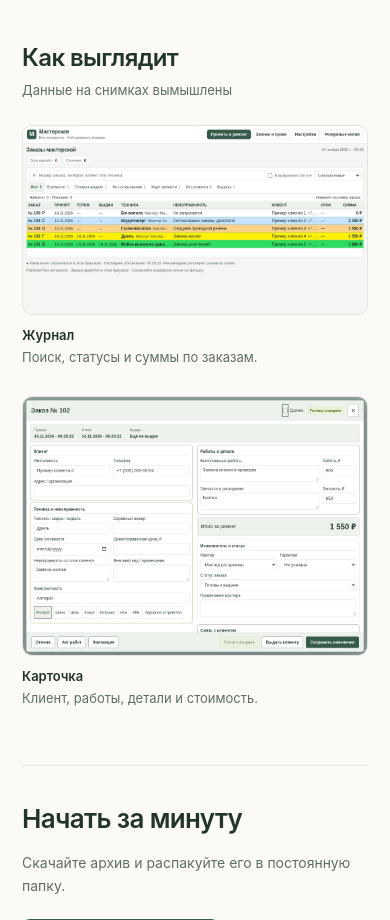
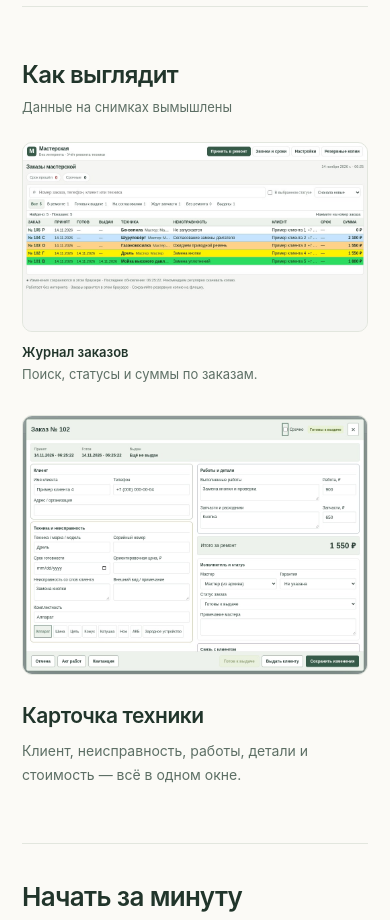
Before and after one commit to vanssk8hai/service-workshop-site, a plain HTML site: page index.html in a window 390 px wide. Shown: the part 1080-2000 px from the top of the page. Drawn offline with Linux system fonts and the light colour scheme.

Commit message:
Сделать снимки крупнее и починить README
Скриншоты занимают всю ширину на обычных мониторах: журнал показан
целиком, карточка — рядом с коротким пояснением.
README: убран огромный снимок с пустым низом, инструкция ведёт на сайт,
текст сокращён.

```diff
--- a/index.html
+++ b/index.html
@@ -63,14 +63,19 @@
         <p>Данные на снимках вымышлены</p>
       </div>
       <div class="shots-grid">
-        <figure class="shot">
+        <figure class="shot shot-wide">
           <a href="images/orders-desktop.jpg" target="_blank" rel="noopener"><img src="images/orders-desktop.jpg" width="1024" height="768" loading="lazy" alt="Журнал заказов с поиском, статусами и суммами"></a>
-          <figcaption><strong>Журнал</strong>Поиск, статусы и суммы по заказам.</figcaption>
+          <figcaption><strong>Журнал заказов</strong>Поиск, статусы и суммы по заказам.</figcaption>
         </figure>
-        <figure class="shot shot-card">
-          <a href="images/order-card.jpg" target="_blank" rel="noopener"><img src="images/order-card.jpg" width="1024" height="768" loading="lazy" alt="Карточка техники: клиент, работы и стоимость"></a>
-          <figcaption><strong>Карточка</strong>Клиент, работы, детали и стоимость.</figcaption>
-        </figure>
+        <div class="shot-pair">
+          <figure class="shot shot-card">
+            <a href="images/order-card.jpg" target="_blank" rel="noopener"><img src="images/order-card.jpg" width="1024" height="768" loading="lazy" alt="Карточка техники: клиент, работы и стоимость"></a>
+          </figure>
+          <div class="shot-note">
+            <h3>Карточка техники</h3>
+            <p>Клиент, неисправность, работы, детали и стоимость — всё в одном окне.</p>
+          </div>
+        </div>
       </div>
     </section>
 
--- a/style.css
+++ b/style.css
@@ -18,7 +18,7 @@ button{font:inherit;cursor:pointer}
 a:focus-visible,button:focus-visible,summary:focus-visible{outline:3px solid #9c6b22;outline-offset:4px;border-radius:4px}
 .skip{position:absolute;left:16px;top:-100px;background:#fff;padding:10px 14px;border-radius:8px;z-index:10}
 .skip:focus{top:12px}
-.wrap{max-width:1120px;margin:0 auto;padding-left:32px;padding-right:32px}
+.wrap{max-width:1240px;margin:0 auto;padding-left:32px;padding-right:32px}
 
 /* Header */
 .header{display:flex;align-items:center;justify-content:space-between;gap:24px;padding-top:22px;padding-bottom:22px;border-bottom:1px solid var(--line)}
@@ -35,7 +35,7 @@ a:focus-visible,button:focus-visible,summary:focus-visible{outline:3px solid #9c
 .guide-back:hover{color:var(--green)}
 
 /* Hero */
-.hero{display:grid;grid-template-columns:1.03fr 1fr;gap:56px;align-items:center;padding-top:72px;padding-bottom:64px}
+.hero{display:grid;grid-template-columns:1fr 1.06fr;gap:52px;align-items:center;padding-top:72px;padding-bottom:64px}
 .eyebrow{margin:0 0 16px;font-size:11px;font-weight:600;letter-spacing:.12em;text-transform:uppercase;color:var(--muted)}
 h1{font-size:clamp(40px,4.8vw,60px);line-height:1.05;letter-spacing:-.035em;font-weight:600;margin:0 0 20px}
 h1 em{font-style:normal;color:#6b8570}
@@ -50,7 +50,7 @@ h1 em{font-style:normal;color:#6b8570}
 .preview-top{display:flex;align-items:center;gap:8px;padding:12px 16px;border-bottom:1px solid var(--line);font-size:12px;color:var(--muted)}
 .dot{width:7px;height:7px;border-radius:50%;background:#7da07f;flex:none}
 .preview-label{margin-left:auto}
-.preview img{display:block;width:100%;aspect-ratio:1024/430;object-fit:cover;object-position:top}
+.preview img{display:block;width:100%;aspect-ratio:1024/480;object-fit:cover;object-position:top}
 .preview figcaption{display:flex;justify-content:space-between;gap:10px;padding:11px 16px;border-top:1px solid var(--line);font-size:12px;color:var(--muted)}
 
 /* Features */
@@ -66,11 +66,14 @@ h1 em{font-style:normal;color:#6b8570}
 .shots-head{display:flex;align-items:baseline;justify-content:space-between;gap:18px;margin-bottom:24px}
 .shots h2{margin:0;font-size:clamp(24px,2.5vw,32px);font-weight:600;letter-spacing:-.025em}
 .shots-head p{margin:0;font-size:13px;color:var(--muted)}
-.shots-grid{display:grid;grid-template-columns:1.45fr 1fr;gap:20px;align-items:start}
+.shots-grid{display:grid;gap:30px}
 .shot{margin:0;min-width:0}
 .shot a{display:block;border:1px solid var(--line);border-radius:10px;overflow:hidden;background:var(--soft)}
-.shot img{display:block;width:100%;height:330px;object-fit:cover;object-position:top}
-.shot-card img{height:330px}
+.shot img{display:block;width:100%;height:auto}
+.shot-wide img{aspect-ratio:1024/470;object-fit:cover;object-position:top}
+.shot-pair{display:grid;grid-template-columns:1.5fr 1fr;gap:36px;align-items:center}
+.shot-note h3{margin:0 0 6px;font-size:21px;font-weight:600;letter-spacing:-.02em}
+.shot-note p{margin:0;font-size:14px;line-height:1.7;color:var(--muted);max-width:34ch}
 .shot figcaption{margin-top:10px;font-size:13px;line-height:1.6;color:var(--muted)}
 .shot figcaption strong{display:block;margin-bottom:1px;font-size:13px;color:var(--ink);font-weight:600}
 
@@ -110,9 +113,8 @@ h1 em{font-style:normal;color:#6b8570}
 @media(max-width:900px){
   .hero{grid-template-columns:1fr;gap:36px;padding-top:56px;padding-bottom:48px}
   .preview{max-width:620px}
-  .shots-grid{grid-template-columns:1fr;gap:28px}
-  .shot img{height:auto}
-  .shots-grid .shot:first-child img{aspect-ratio:1024/560;object-fit:cover;object-position:top}
+  .shot-pair{grid-template-columns:1fr;gap:24px}
+  .shot-note p{max-width:none}
   .start-inner{grid-template-columns:1fr;gap:32px}
 }
 @media(max-width:700px){
@@ -130,7 +132,7 @@ h1 em{font-style:normal;color:#6b8570}
   .features article:last-child{border-bottom:0}
   .shots{padding-bottom:48px}
   .shots-head{flex-direction:column;align-items:flex-start;gap:2px}
-  .shot img{height:auto}
+  .shot-wide img{aspect-ratio:1024/560}
   .start{padding-bottom:48px}
   .start-inner{padding-top:32px}
   .guide-hero{padding-top:32px}
```
Also changed, not shown: images/orders-desktop-crop.jpg (added), 1 other file.
